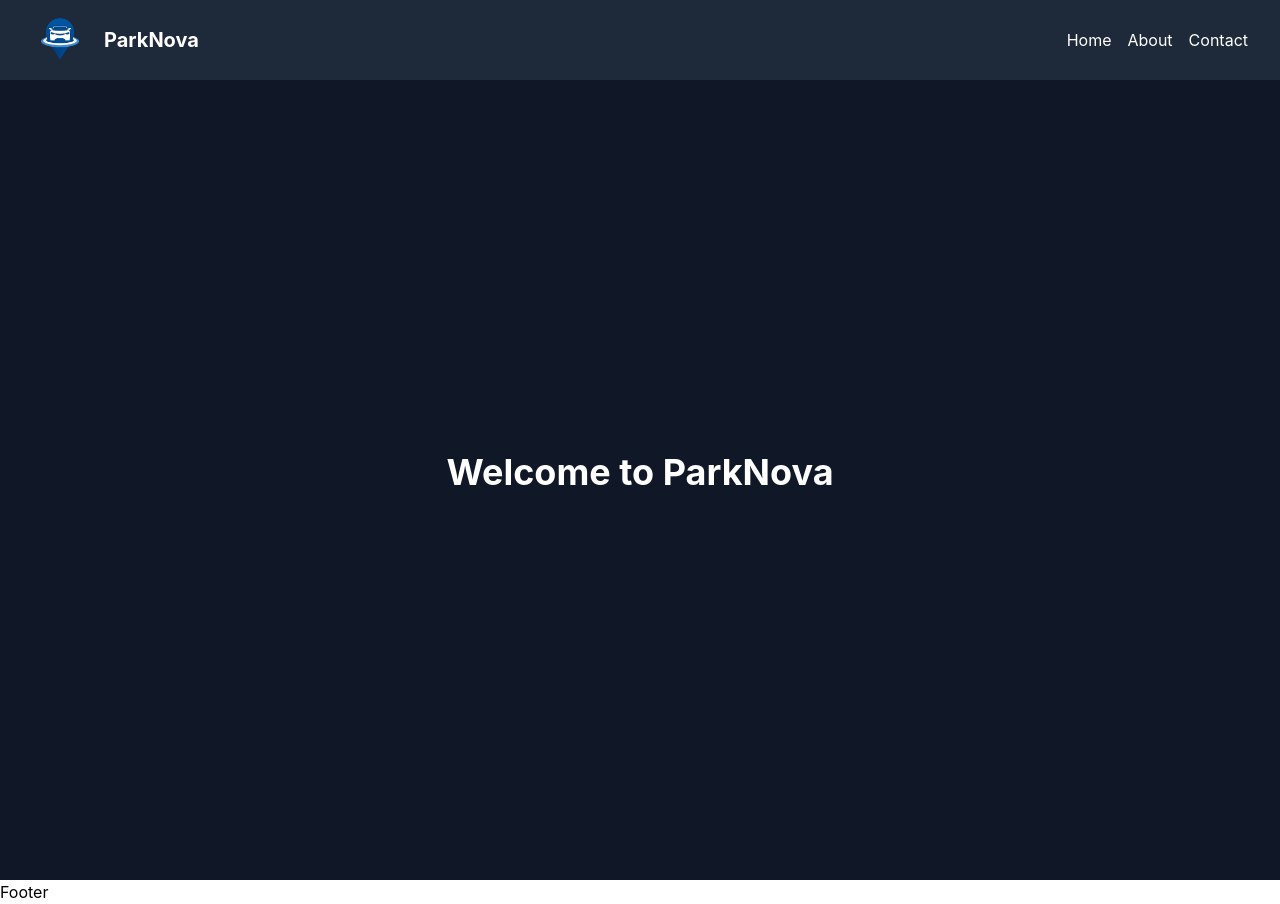
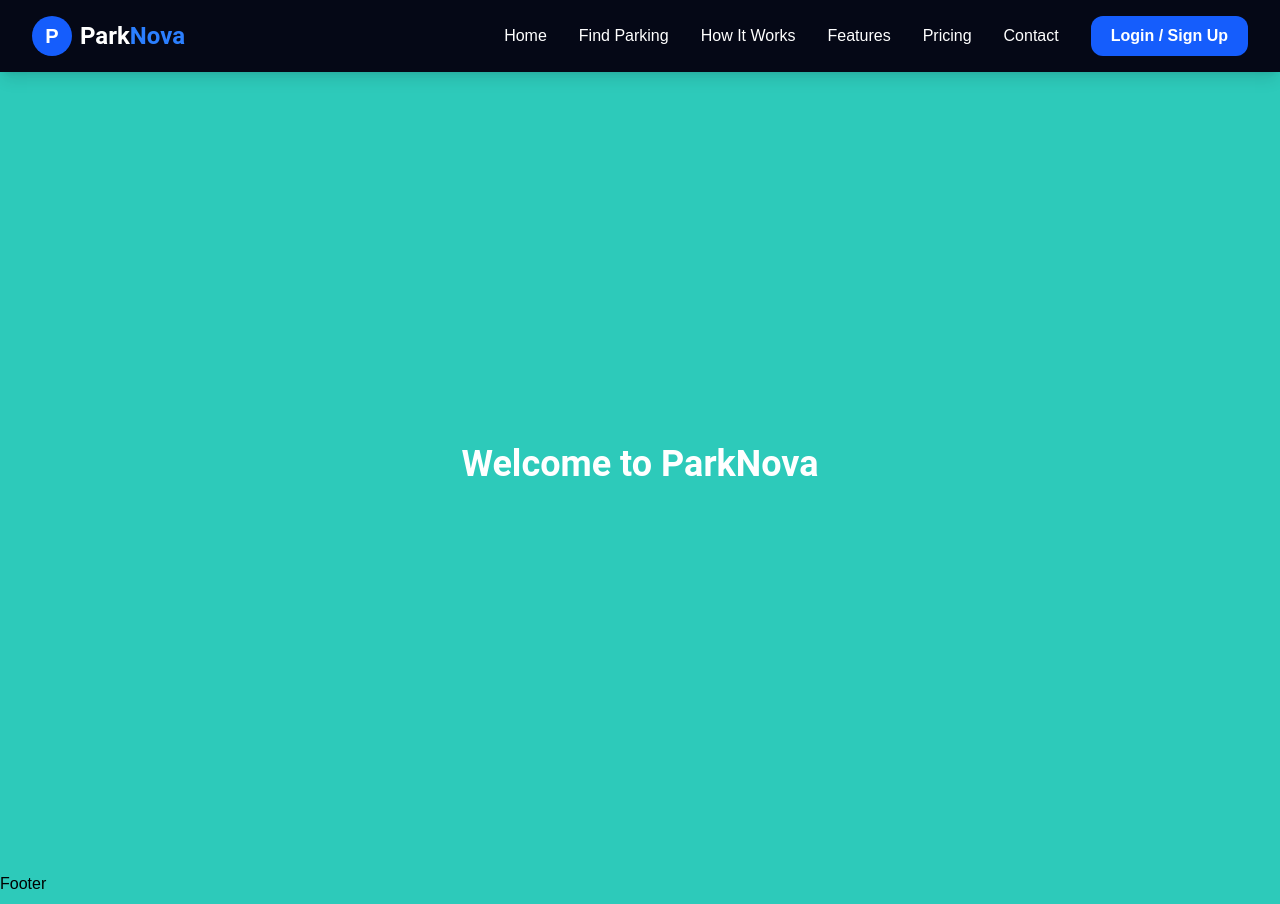
Before and after one commit to priyanshukumargupta01/ParkNova, a React (Vite) app: page / in a window 1280 px wide. Built offline with nearby package versions, Linux system fonts and the light colour scheme.

Commit message:
Navbar updated

```diff
--- a/src/components/Navbar.jsx
+++ b/src/components/Navbar.jsx
@@ -1,28 +1,55 @@
-import React from 'react'
-import Logo from '../assets/logo.png'
+import React from "react";
 
 const Navbar = () => {
   return (
+
     <>
-      <nav >
-        <div
-          className='h-20 flex items-center justify-between px-4 bg-gray-800 text-white'>
-          <div className='flex items-center gap-2'>
-            <img className='h-18 ml-2' src={Logo} alt="Logo" srcset="" />
-            <h3 className='text-xl text-white font-bold'>ParkNova</h3>
-          </div>
-          <div className='flex space-x-4 m-4 justify-evenly'>
-            <a href="/Home">Home</a>
-            <a href="/About">About</a>
-            <a href="/Contact">Contact</a>
-          </div>
+    <nav className="w-full position-sticky bg-[#050816] text-white px-8 py-4 flex items-center justify-between shadow-lg">
+
+      {/* Logo */}
+      <div className="flex items-center gap-2">
+        <div className="w-10 h-10 rounded-full bg-blue-600 flex items-center justify-center text-xl font-bold">
+          P
         </div>
+        <h1 className="text-2xl font-bold"> Park<span className="text-blue-500">Nova</span>
+        </h1>
+      </div>
 
+ <div className="flex items-center gap-8">
+      <ul className="hidden md:flex items-center gap-8 text-[16px] font-medium">
+        <li className="hover:text-blue-500 cursor-pointer transition duration-300">
+          Home
+        </li>
 
-      </nav>
+        <li className="hover:text-blue-500 cursor-pointer transition duration-300">
+          Find Parking
+        </li>
 
+        <li className="hover:text-blue-500 cursor-pointer transition duration-300">
+          How It Works
+        </li>
+
+        <li className="hover:text-blue-500 cursor-pointer transition duration-300">
+          Features
+        </li>
+
+        <li className="hover:text-blue-500 cursor-pointer transition duration-300">
+          Pricing
+        </li>
+
+        <li className="hover:text-blue-500 cursor-pointer transition duration-300">
+          Contact
+        </li>
+      </ul>
+
+      {/* Button */}
+      <button className="bg-blue-600 hover:bg-blue-700 px-5 py-2 rounded-xl font-semibold transition duration-300">
+        Login / Sign Up
+      </button>
+      </div>
+    </nav>
     </>
-  )
-}
+  );
+};
 
-export default Navbar
+export default Navbar;
--- a/src/index.css
+++ b/src/index.css
@@ -1 +1,10 @@
 @import "tailwindcss";
+
+body{
+    font-family: "poppins", sans-serif;
+    background-color: rgb(45, 202, 186);
+}
+
+h1, h2{
+    font-family: "Roboto", sans-serif;
+}
--- a/src/pages/Home.jsx
+++ b/src/pages/Home.jsx
@@ -4,7 +4,7 @@ const Home = () => {
   return (
   <section
   id="home"
-  className="flex items-center justify-center min-h-screen bg-gray-900"
+  className="flex items-center justify-center min-h-screen #D6E6F2 #C8ABE6 #6EB8E1 #FFFFFF"
 >
   <div className=" flex text-center justiify-center">
     <h1 className="text-4xl font-bold text-white mb-4">Welcome to ParkNova</h1>
```
